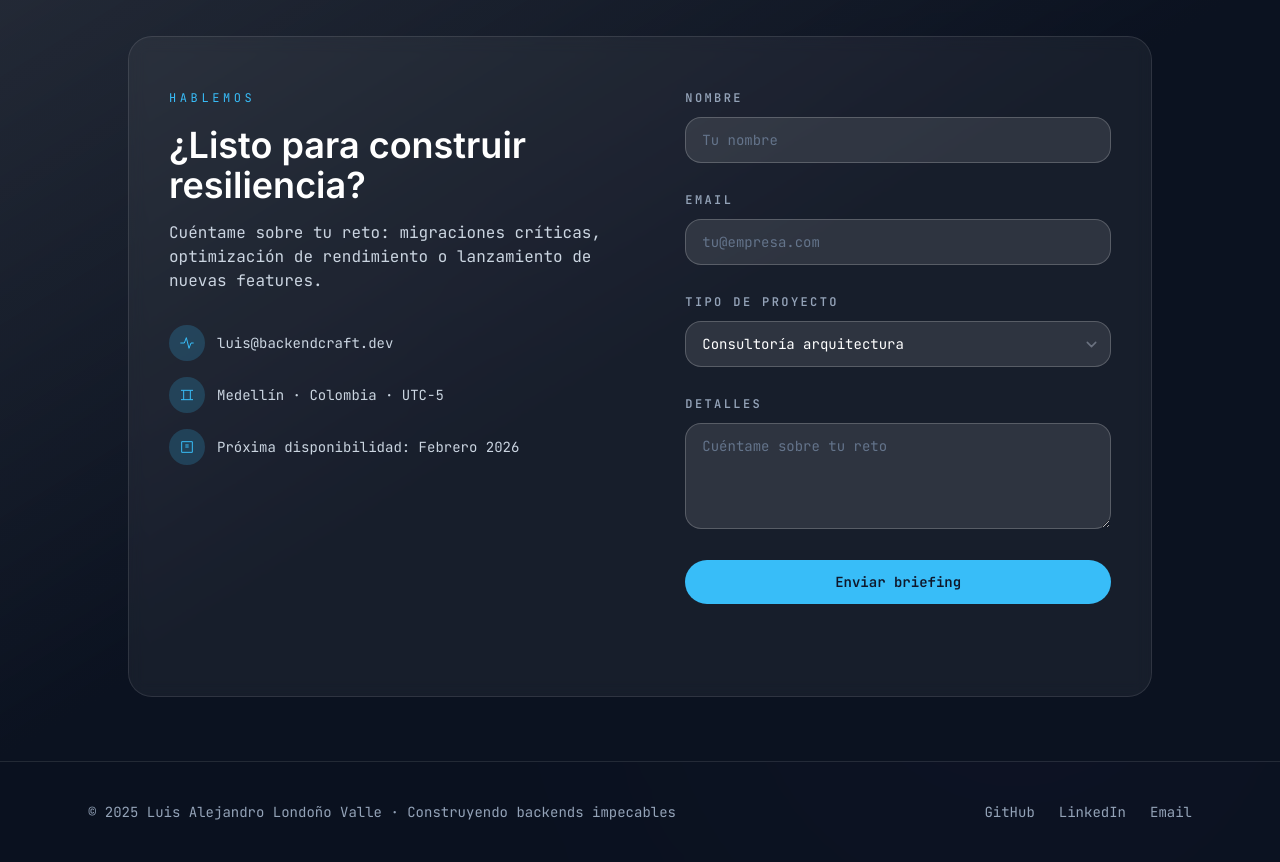
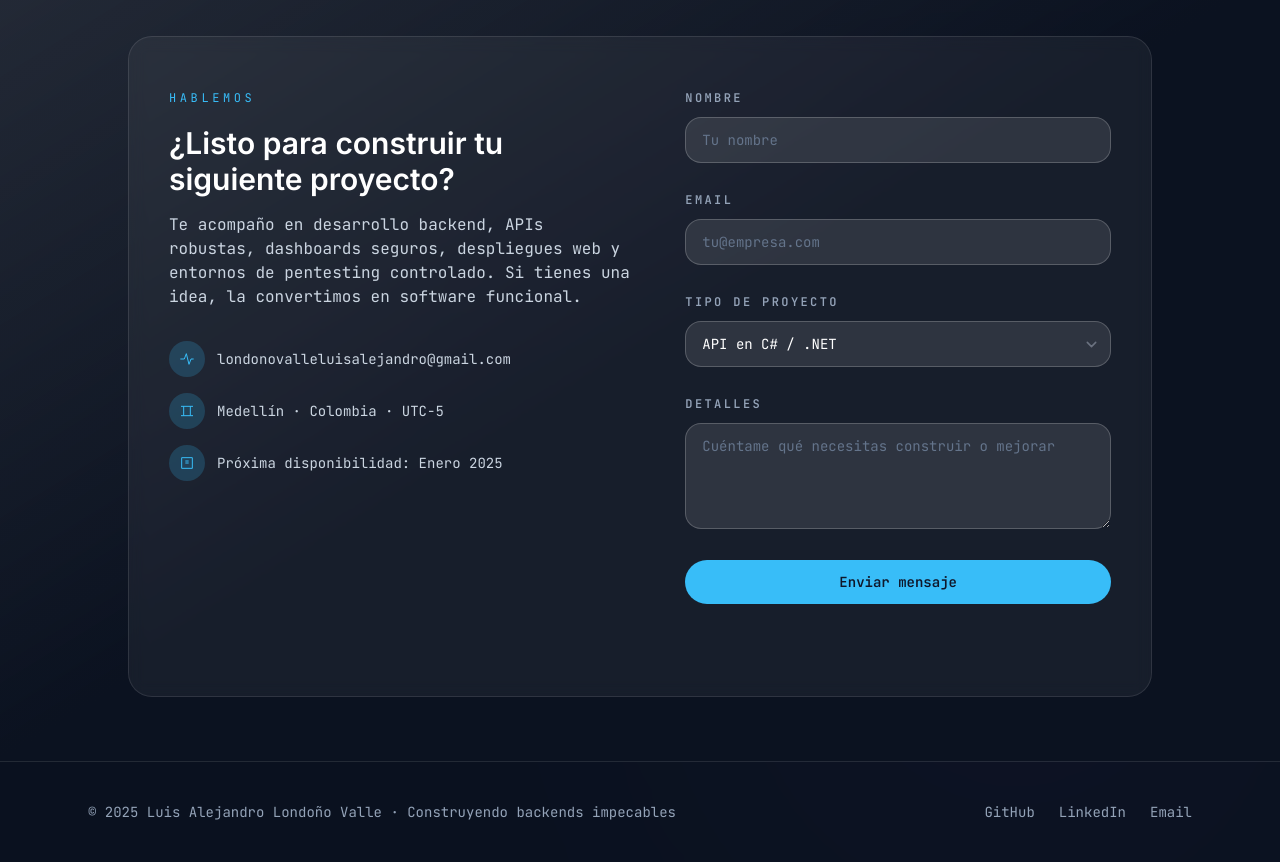
Before and after one commit to AlejandroLondonoValle/Portafolio-Luis-Alejandro-Londo-o-Valle, a plain HTML site: page index.html in a window 1280 px wide. Shown: the part 4060-4922 px from the top of the page. Drawn offline with nearby package versions, Linux system fonts and the light colour scheme; no server answers; a script that the page names is missing.

Commit message:
feat: Se configura el formulario

```diff
--- a/index.html
+++ b/index.html
@@ -619,19 +619,25 @@
                 </div>
             </section>
 
-
-
             <section id="contacto" class="bg-gradient-to-br from-white/10 via-base to-base py-16">
                 <div
                     class="mx-auto max-w-5xl rounded-3xl border border-white/10 bg-white/5 px-6 py-12 backdrop-blur lg:px-10">
                     <div class="grid gap-12 lg:grid-cols-[1.1fr_1fr]">
+
+                        <!-- INFO PERSONAL / CONTACTO -->
                         <div>
                             <span class="text-xs uppercase tracking-[0.3em] text-highlight">Hablemos</span>
-                            <h2 class="mt-4 font-heading text-3xl font-semibold text-white sm:text-4xl">¿Listo para
-                                construir resiliencia?</h2>
-                            <p class="mt-4 text-slate-300">Cuéntame sobre tu reto: migraciones críticas, optimización de
-                                rendimiento o lanzamiento de nuevas features.</p>
+                            <h2 class="mt-4 font-heading text-2xl font-semibold text-white sm:text-3xl">
+                                ¿Listo para construir tu siguiente proyecto?
+                            </h2>
+                            <p class="mt-4 text-slate-300">
+                                Te acompaño en desarrollo backend, APIs robustas, dashboards seguros, despliegues web
+                                y entornos de pentesting controlado. Si tienes una idea, la convertimos en software
+                                funcional.
+                            </p>
+
                             <div class="mt-8 space-y-4 text-sm text-slate-300">
+
                                 <p class="flex items-center gap-3">
                                     <span
                                         class="flex h-9 w-9 items-center justify-center rounded-full bg-highlight/20 text-highlight">
@@ -640,8 +646,9 @@
                                             <path d="M22 12h-4l-3 8-4-16-3 8H2" />
                                         </svg>
                                     </span>
-                                    luis@backendcraft.dev
+                                    londonovalleluisalejandro@gmail.com
                                 </p>
+
                                 <p class="flex items-center gap-3">
                                     <span
                                         class="flex h-9 w-9 items-center justify-center rounded-full bg-highlight/20 text-highlight">
@@ -655,6 +662,7 @@
                                     </span>
                                     Medellín · Colombia · UTC-5
                                 </p>
+
                                 <p class="flex items-center gap-3">
                                     <span
                                         class="flex h-9 w-9 items-center justify-center rounded-full bg-highlight/20 text-highlight">
@@ -666,51 +674,65 @@
                                             <path d="M12 17h.01" />
                                         </svg>
                                     </span>
-                                    Próxima disponibilidad: Febrero 2026
+                                    Próxima disponibilidad: Enero 2025
                                 </p>
                             </div>
                         </div>
+
+                        <!-- FORMULARIO -->
                         <form id="contact-form" class="space-y-6">
+
                             <div>
                                 <label for="name"
                                     class="text-xs font-semibold uppercase tracking-[0.2em] text-slate-400">Nombre</label>
                                 <input id="name" type="text" placeholder="Tu nombre"
                                     class="mt-2 w-full rounded-2xl border border-white/20 bg-white/10 px-4 py-3 text-sm text-white placeholder:text-slate-500 focus:border-highlight/60 focus:outline-none focus:ring-2 focus:ring-highlight/40">
                             </div>
+
                             <div>
                                 <label for="email"
                                     class="text-xs font-semibold uppercase tracking-[0.2em] text-slate-400">Email</label>
                                 <input id="email" type="email" placeholder="tu@empresa.com"
                                     class="mt-2 w-full rounded-2xl border border-white/20 bg-white/10 px-4 py-3 text-sm text-white placeholder:text-slate-500 focus:border-highlight/60 focus:outline-none focus:ring-2 focus:ring-highlight/40">
                             </div>
+
                             <div>
                                 <label for="tipo"
                                     class="text-xs font-semibold uppercase tracking-[0.2em] text-slate-400">Tipo de
                                     proyecto</label>
                                 <select id="tipo"
                                     class="mt-2 w-full rounded-2xl border border-white/20 bg-white/10 px-4 py-3 text-sm text-white focus:border-highlight/60 focus:outline-none focus:ring-2 focus:ring-highlight/40">
-                                    <option class="bg-base">Consultoría arquitectura</option>
-                                    <option class="bg-base">Integración DevOps</option>
-                                    <option class="bg-base">Escalamiento plataforma</option>
-                                    <option class="bg-base">Auditoría técnica</option>
+                                    <option class="bg-base">API en C# / .NET</option>
+                                    <option class="bg-base">Dashboard administrativo</option>
+                                    <option class="bg-base">Pentesting (entorno controlado)</option>
+                                    <option class="bg-base">Sitio web HTML/CSS/JS</option>
+                                    <option class="bg-base">Automatización o herramientas internas</option>
+                                    <option class="bg-base">Propuesta laboral</option>
                                 </select>
                             </div>
+
                             <div>
                                 <label for="detalle"
                                     class="text-xs font-semibold uppercase tracking-[0.2em] text-slate-400">Detalles</label>
-                                <textarea id="detalle" rows="4" placeholder="Cuéntame sobre tu reto"
+                                <textarea id="detalle" rows="4" placeholder="Cuéntame qué necesitas construir o mejorar"
                                     class="mt-2 w-full rounded-2xl border border-white/20 bg-white/10 px-4 py-3 text-sm text-white placeholder:text-slate-500 focus:border-highlight/60 focus:outline-none focus:ring-2 focus:ring-highlight/40"></textarea>
                             </div>
+
                             <button type="submit"
                                 class="submit-button w-full rounded-full bg-highlight px-6 py-3 text-sm font-semibold text-slate-900 transition hover:bg-highlight/90">
-                                Enviar briefing
+                                Enviar mensaje
                             </button>
-                            <p id="form-status" class="status-message text-center text-xs text-slate-400">Tiempo de
-                                respuesta promedio: 24 horas</p>
+
+                            <p id="form-status" class="status-message text-center text-xs text-slate-400">
+                                Respuesta en menos de 24 horas
+                            </p>
+
                         </form>
                     </div>
                 </div>
             </section>
+
+
         </main>
 
         <footer class="relative z-10 border-t border-white/10 bg-base/80 py-10">
@@ -718,9 +740,12 @@
                 class="mx-auto flex max-w-6xl flex-col items-center justify-between gap-4 px-6 text-sm text-slate-400 lg:flex-row">
                 <p>© 2025 Luis Alejandro Londoño Valle · Construyendo backends impecables</p>
                 <div class="flex items-center gap-6">
-                    <a href="https://github.com" target="_blank" class="transition hover:text-highlight">GitHub</a>
-                    <a href="https://linkedin.com" target="_blank" class="transition hover:text-highlight">LinkedIn</a>
-                    <a href="mailto:luis@backendcraft.dev" class="transition hover:text-highlight">Email</a>
+                    <a href="https://github.com/AlejandroLondonoValle" target="_blank"
+                        class="transition hover:text-highlight">GitHub</a>
+                    <a href="https://co.linkedin.com/in/lu%C3%ADs-alejandro-londo%C3%B1o-valle" target="_blank"
+                        class="transition hover:text-highlight">LinkedIn</a>
+                    <a href="mailto:londonovalleluisalejandro@gmail.com"
+                        class="transition hover:text-highlight">Email</a>
                 </div>
             </div>
         </footer>
--- a/src/js/main.js
+++ b/src/js/main.js
@@ -2,7 +2,7 @@ const form = document.querySelector('#contact-form');
 const statusMessage = document.querySelector('#form-status');
 const submitButton = form?.querySelector('.submit-button');
 
-const ENDPOINT = 'https://formsubmit.co/ajax/luis@backendcraft.dev';
+const ENDPOINT = 'https://formsubmit.co/ajax/londonovalleluisalejandro@gmail.com';
 
 const setStatus = (message, type = 'info') => {
     if (!statusMessage) return;
```
